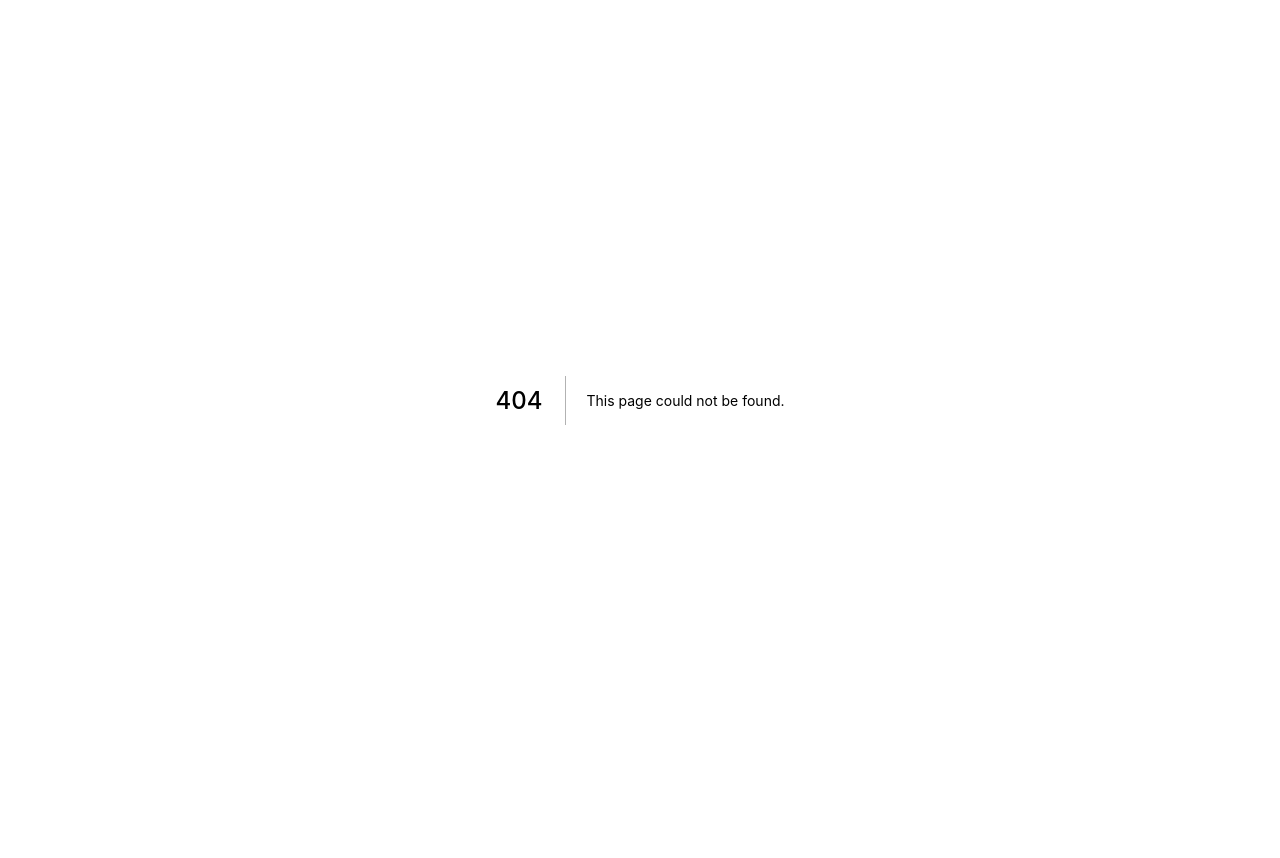
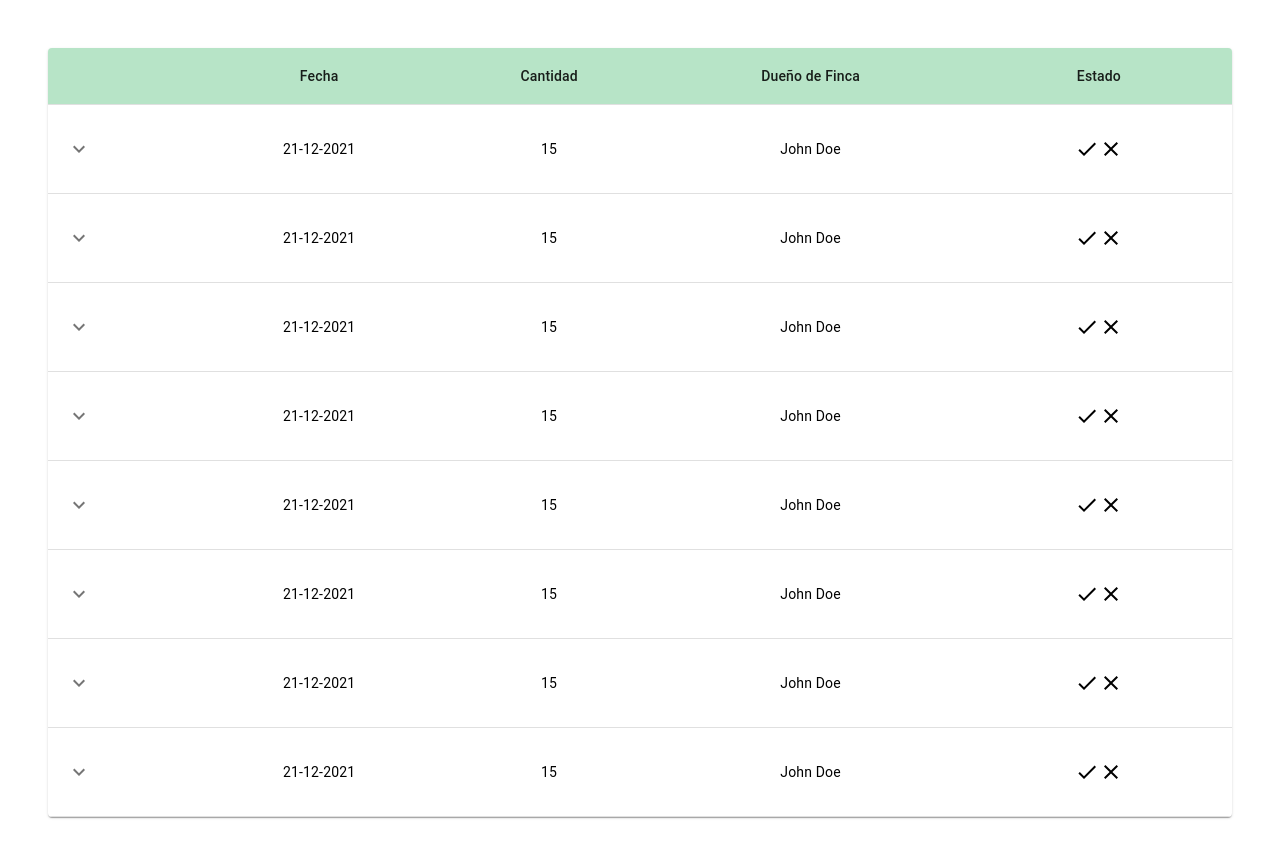
Before and after one commit to jovv1994/ecofinca-frontend, a Next.js app: page /CollectionHistory in a window 1280 px wide. Before the commit this address had no page. Shown: the top 858 px of the page. Before the commit the page ends 800 px from the top, so only its background shows below. Built offline with nearby package versions, Linux system fonts and the light colour scheme.

Commit message:
#4 Centro de acopio

```diff
--- a/package.json
+++ b/package.json
@@ -9,11 +9,14 @@
     "lint": "next lint"
   },
   "dependencies": {
+    "@material-ui/core": "^4.12.3",
     "next": "11.1.0",
     "react": "17.0.2",
-    "react-dom": "17.0.2"
+    "react-dom": "17.0.2",
+    "styled-components": "^5.3.1"
   },
   "devDependencies": {
+    "@material-ui/icons": "^4.11.2",
     "eslint": "7.32.0",
     "eslint-config-next": "11.1.0"
   }
--- /dev/null
+++ b/src/pages/CollectionHistory.js
@@ -0,0 +1,179 @@
+import React from 'react';
+import {createTheme} from '@material-ui/core/styles';
+import {ThemeProvider} from '@material-ui/styles';
+import PropTypes from 'prop-types';
+import {makeStyles} from '@material-ui/core/styles';
+import Box from '@material-ui/core/Box';
+import Collapse from '@material-ui/core/Collapse';
+import IconButton from '@material-ui/core/IconButton';
+import Table from '@material-ui/core/Table';
+import TableBody from '@material-ui/core/TableBody';
+import TableCell from '@material-ui/core/TableCell';
+import TableContainer from '@material-ui/core/TableContainer';
+import TableHead from '@material-ui/core/TableHead';
+import TableRow from '@material-ui/core/TableRow';
+import Typography from '@material-ui/core/Typography';
+import Paper from '@material-ui/core/Paper';
+import KeyboardArrowDownIcon from '@material-ui/icons/KeyboardArrowDown';
+import KeyboardArrowUpIcon from '@material-ui/icons/KeyboardArrowUp';
+import CheckOutlinedIcon from '@material-ui/icons/CheckOutlined';
+import ClearOutlinedIcon from '@material-ui/icons/ClearOutlined';
+
+
+const theme = createTheme({
+    palette: {
+        primary: {
+            light: '#ff7961',
+            dark: '#ba000d',
+            contrastText: '#1B4332',
+            main: '#B7E4C7',
+        },
+        secondary: {
+            light: '#ff7961',
+            main: '#000',
+            dark: '#ba000d',
+            contrastText: '#000',
+        },
+    },
+});
+
+const useRowStyles = makeStyles({
+    root: {
+        '& > *': {
+            borderBottom: 'unset',
+            color: theme.palette.secondary.main,
+        },
+    },
+});
+
+function createData(date, amount, owner, option, name, province, canton, parroquia) {    //, protein
+    return {
+        date,
+        amount,
+        owner,
+        option,
+        name,
+        province,
+        canton,
+        parroquia,
+    };
+}
+
+function Row(props) {
+    const {row} = props;
+    const [open, setOpen] = React.useState(false);
+    const classes = useRowStyles();
+
+    return (
+        <React.Fragment>
+            <TableRow className={classes.root}>
+                <TableCell>
+                    <IconButton aria-label="expand row" size="small" onClick={() => setOpen(!open)}>
+                        {open ? <KeyboardArrowUpIcon/> : <KeyboardArrowDownIcon/>}
+                    </IconButton>
+                </TableCell>
+                <TableCell align="center">{row.date}</TableCell>
+                <TableCell align="center">{row.amount}</TableCell>
+                <TableCell align="center">{row.owner}</TableCell>
+                <TableCell>
+                    <Box display="flex" justifyContent="center" m={1} p={1}>
+                        <CheckOutlinedIcon/><ClearOutlinedIcon/>
+                    </Box>
+                </TableCell>
+                {/*<TableCell align="right">{row.protein}</TableCell>*/}
+            </TableRow>
+            <TableRow>
+                <TableCell style={{paddingBottom: 0, paddingTop: 0}} colSpan={6}>
+                    <Collapse in={open} timeout="auto" unmountOnExit>
+                        <Box width={"30%"} margin={1}>
+                            <Typography variant="h6" gutterBottom component="div">
+                                {row.name}
+                            </Typography>
+                            <Table size="small" aria-label="purchases">
+                                <TableHead>
+                                    <TableRow>
+                                        <TableCell width={30} align="left"></TableCell>
+                                        <TableCell align="left">Ubicacion</TableCell>
+                                    </TableRow>
+                                </TableHead>
+                                <TableBody>
+                                    <TableRow>
+                                        <TableCell align="left">Provincia</TableCell>
+                                        <TableCell align="left">{row.province}</TableCell>
+                                    </TableRow>
+                                    <TableRow>
+                                        <TableCell align="left">Canton</TableCell>
+                                        <TableCell align="left">{row.canton}</TableCell>
+                                    </TableRow>
+                                    <TableRow>
+                                        <TableCell align="left">Parroquias</TableCell>
+                                        <TableCell align="left">{row.parroquia}</TableCell>
+                                    </TableRow>
+                                </TableBody>
+                            </Table>
+                        </Box>
+                    </Collapse>
+                </TableCell>
+            </TableRow>
+        </React.Fragment>
+    );
+}
+
+Row.propTypes = {
+    row: PropTypes.shape({
+        calories: PropTypes.number.isRequired,
+        carbs: PropTypes.number.isRequired,
+        fat: PropTypes.number.isRequired,
+        history: PropTypes.arrayOf(
+            PropTypes.shape({
+                amount: PropTypes.number.isRequired,
+                customerId: PropTypes.string.isRequired,
+                date: PropTypes.string.isRequired,
+            }),
+        ).isRequired,
+        name: PropTypes.string.isRequired,
+        price: PropTypes.number.isRequired,
+        // protein: PropTypes.number.isRequired,
+    }).isRequired,
+};
+
+const rows = [
+    createData('21-12-2021', 15, 'John Doe', 'Eliminar, Ver, Informe, Ubicacion, Dueño finca', 'Finca vegetales', 'Pichincha', 'Quito', 'Cotocollao'),
+    createData('21-12-2021', 15, 'John Doe', 'Eliminar, Ver, Informe, Ubicacion, Dueño finca', 'Finca vegetales', 'Pichincha', 'Quito', 'Cotocollao'),
+    createData('21-12-2021', 15, 'John Doe', 'Eliminar, Ver, Informe, Ubicacion, Dueño finca', 'Finca vegetales', 'Pichincha', 'Quito', 'Cotocollao'),
+    createData('21-12-2021', 15, 'John Doe', 'Eliminar, Ver, Informe, Ubicacion, Dueño finca', 'Finca vegetales', 'Pichincha', 'Quito', 'Cotocollao'),
+    createData('21-12-2021', 15, 'John Doe', 'Eliminar, Ver, Informe, Ubicacion, Dueño finca', 'Finca vegetales', 'Pichincha', 'Quito', 'Cotocollao'),
+    createData('21-12-2021', 15, 'John Doe', 'Eliminar, Ver, Informe, Ubicacion, Dueño finca', 'Finca vegetales', 'Pichincha', 'Quito', 'Cotocollao'),
+    createData('21-12-2021', 15, 'John Doe', 'Eliminar, Ver, Informe, Ubicacion, Dueño finca', 'Finca vegetales', 'Pichincha', 'Quito', 'Cotocollao'),
+    createData('21-12-2021', 15, 'John Doe', 'Eliminar, Ver, Informe, Ubicacion, Dueño finca', 'Finca vegetales', 'Pichincha', 'Quito', 'Cotocollao'),
+];
+
+
+export default function CollectionHistory() {
+    return (
+        <ThemeProvider theme={theme}>
+            <div style={{width: '100%'}}>
+                <Box display="flex" justifyContent="center" m={5} p={1} bgcolor="background.paper">
+                    <TableContainer component={Paper}>
+                        <Table aria-label="collapsible table">
+                            <TableHead bgcolor={theme.palette.primary.main}>
+                                <TableRow>
+                                    <TableCell/>
+                                    <TableCell align="center">Fecha</TableCell>
+                                    <TableCell align="center">Cantidad</TableCell>
+                                    <TableCell align="center">Dueño de Finca</TableCell>
+                                    <TableCell align="center">Estado</TableCell>
+                                </TableRow>
+                            </TableHead>
+                            <TableBody>
+                                {rows.map((row) => (
+                                    <Row key={row.name} row={row}/>
+                                ))}
+                            </TableBody>
+                        </Table>
+                    </TableContainer>
+                </Box>
+            </div>
+        </ThemeProvider>
+    );
+}
```
Also changed, not shown: src/pages/PageHomeAcopio.js (added, +40 -0 lines), src/pages/_app.js (renamed from pages/_app.js), src/pages/api/hello.js (renamed from pages/api/hello.js), src/pages/index.js (renamed from pages/index.js), src/styles/Home.module.css (renamed from styles/Home.module.css), src/styles/globals.css (renamed from styles/globals.css), 1 other file (tests, documents, lock files or other folders).
